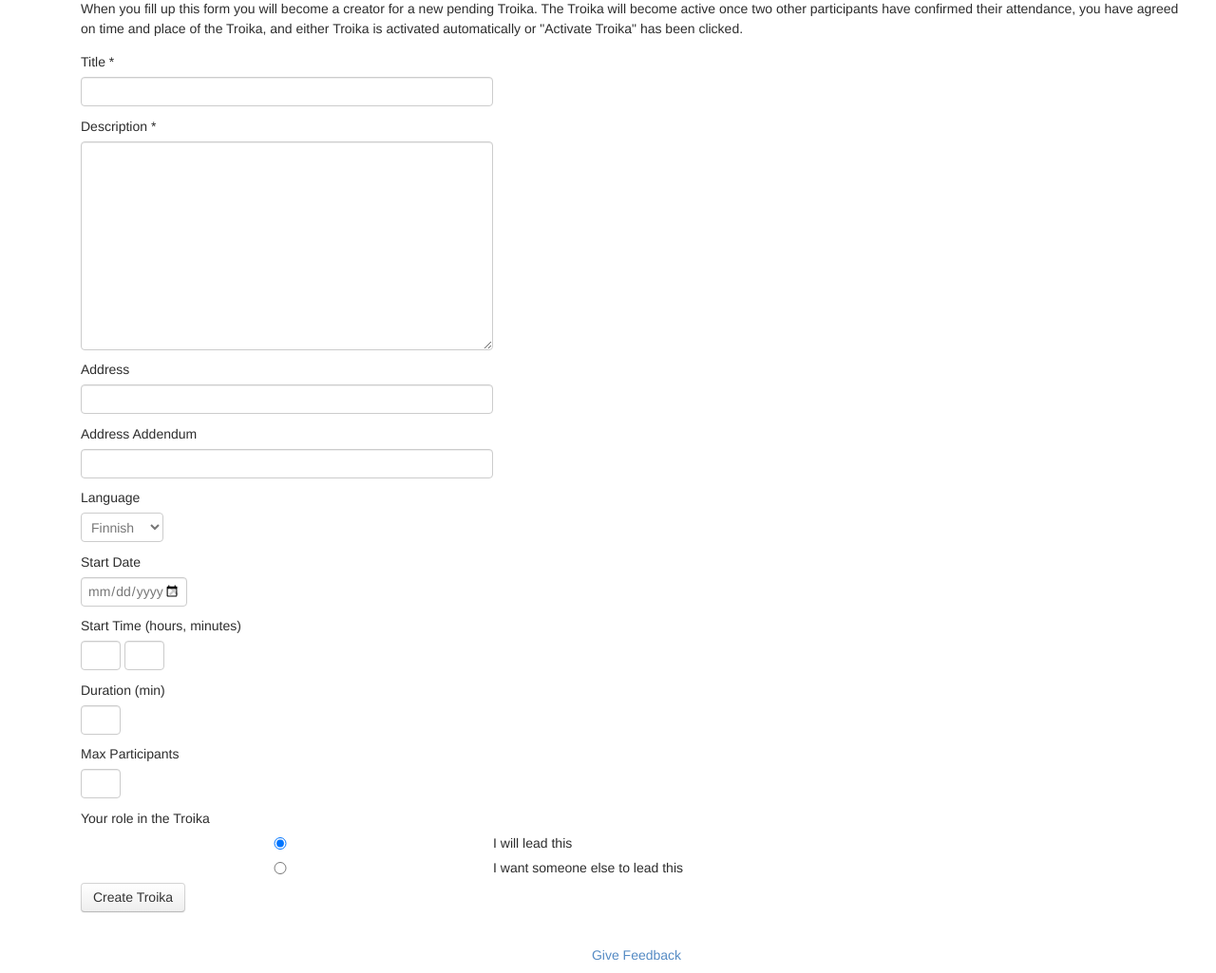
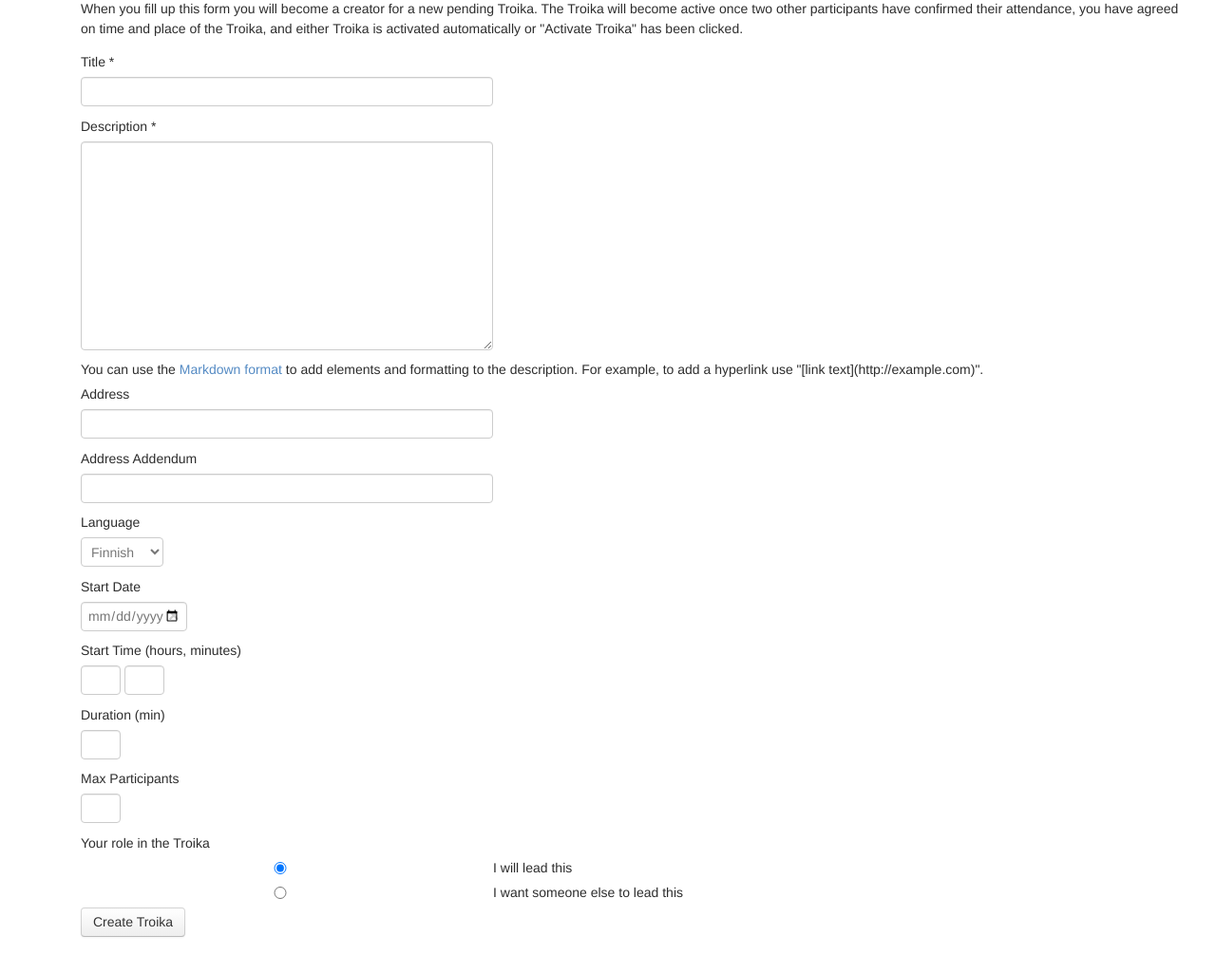
Before and after one commit to ttiurani/troikalearning, a Flask app: page /create in a window 1280 px wide. Shown: the part 124-1149 px from the top of the page at 95% size. Run offline with Flask 2, Linux system fonts and the light colour scheme; the visitor is signed in with stand-in values (Sample User, id 1); some libraries are stand-ins or nearby versions; some web fonts are replaced.

Commit message:
Added Markdown format to the description field

```diff
--- a/setup.py
+++ b/setup.py
@@ -41,5 +41,6 @@ setup(
         'passlib',
         'Flask-WTF',
         'flask-mail',
-        'Flask-Babel']
+        'Flask-Babel',
+        'markdown']
 )
--- a/troikalearning/templates/edit_troika.html
+++ b/troikalearning/templates/edit_troika.html
@@ -24,7 +24,12 @@
         <dl>
           <dt>{{ troikaform.hidden_tag() }}</dt>
           <dt>{{ troikaform.title.label }} {{ troikaform.title(class="tl-text-medium") }}</dt>
-          <dt>{{ troikaform.description.label }} {{ troikaform.description(class="tl-text-large", rows=10) }}</dt>
+          <dt>{{ troikaform.description.label }} {{ troikaform.description(class="tl-text-large", rows=10) }}<br/>
+          <label>{{ _('You can use the') }} <a href="http://daringfireball.net/projects/markdown/" target="_blank">
+          {{_('Markdown format') }}</a>
+          {{ _('to add elements and formatting to the description. For example, to add a hyperlink use ') }}
+          "[link text](http://example.com)".</label>
+          </dt>
           <dt>{{ troikaform.address.label }} {{ troikaform.address(class="tl-text-medium") }}</dt>
           <dt>{{ troikaform.address_addendum.label }} {{ troikaform.address_addendum(class="tl-text-medium") }}</dt>
           <dt>{{ troikaform.language.label }}
--- a/troikalearning/views.py
+++ b/troikalearning/views.py
@@ -34,6 +34,8 @@ from datetime import datetime
 from datetime import time as dttime
 from datetime import timedelta as dttimedelta
 from flask_mail import Message
+import markdown
+from flask import Markup
 
 # Language Selection
 
@@ -299,7 +301,7 @@ def troika(troika_id):
              'id': troika.id,
              'phase': troika.get_phase(),
              'title': troika.title,
-             'description': troika.description,
+             'description': Markup(markdown.markdown(troika.description)),
              'address': address_text,
              'language': language_name,
              'start_time': __get_formatted_datetime(troika.start_time,"%d.%m.%Y %H:%M") if troika.start_time is not None else _(u"Not set"),
```
Also changed, not shown: troikalearning/translations/fi/LC_MESSAGES/messages.po, 2 other files.
